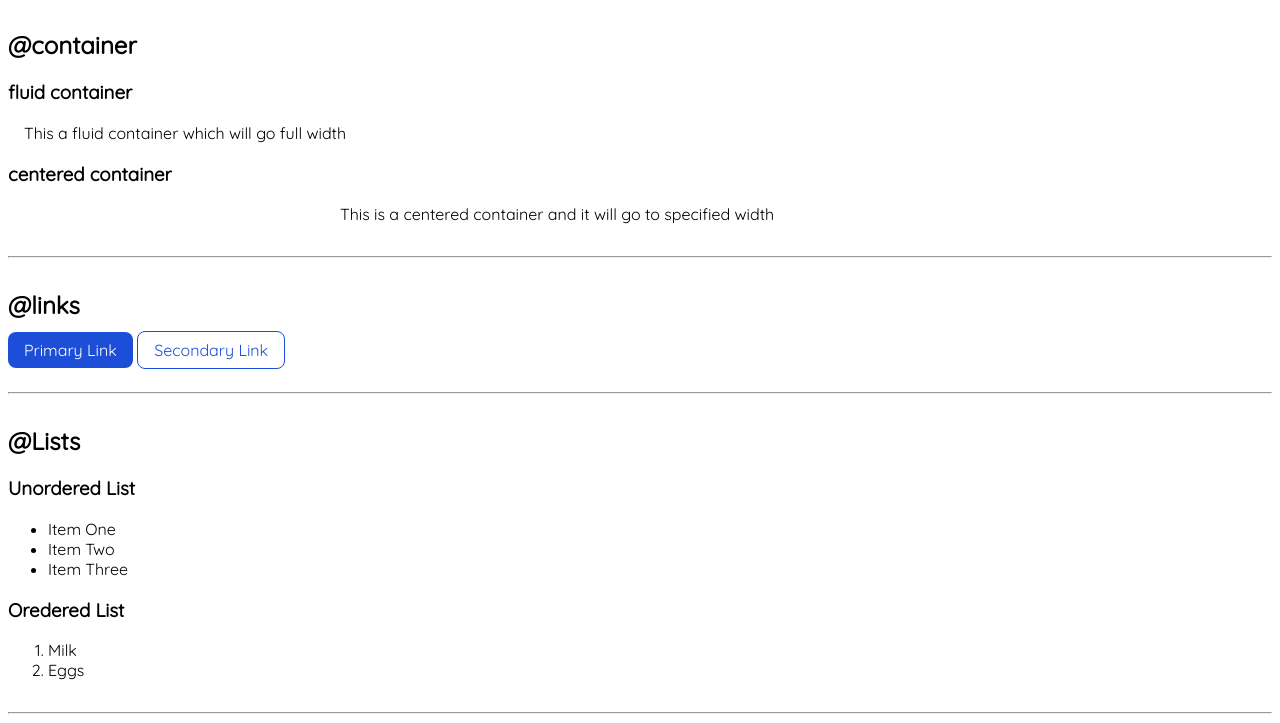
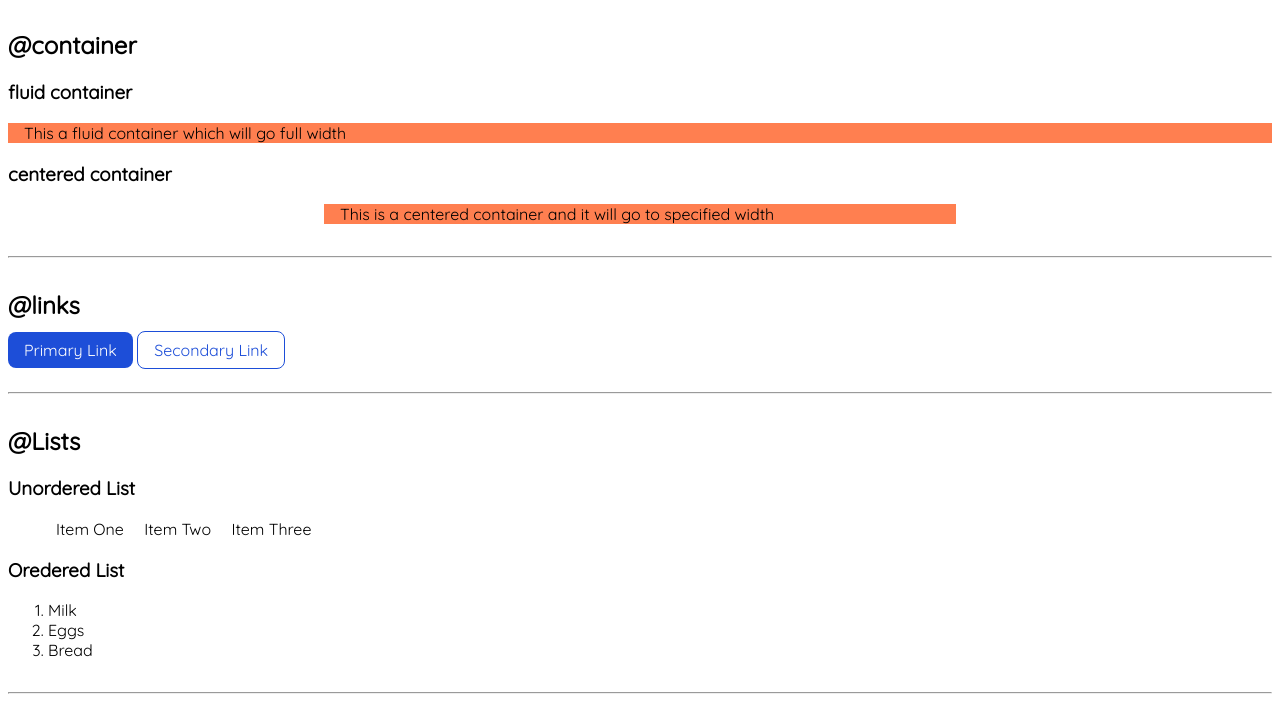
Before and after one commit to VipulGirme/vipul-girme-portfolio, a plain HTML site: page index.html in a window 1280 px wide. Shown: the part 502-1225 px from the top of the page. Drawn offline with Linux system fonts and the light colour scheme.

Commit message:
Issue Fixes

```diff
--- a/index.html
+++ b/index.html
@@ -4,13 +4,13 @@
     <meta charset="UTF-8">
     <meta http-equiv="X-UA-Compatible" content="IE=edge">
     <meta name="viewport" content="width=device-width, initial-scale=1.0">
-    <title>Vipul Girme Portfolio</title>
+    <title>Vipul Girme</title>
 
     <link href="styles.css" rel ="stylesheet"/>
 </head>
 <body>
-    <h3>Hi ! I am Vipul!</h3>
-    <h1>I work for TCS!</h1>
+    <h3>Hi ! I am Vipul !</h3>
+    <h1>I work for Dassault Systems!</h1>
     <!-- <h1 style="color: red;">I work for TCS!</h1> -->
     <p>I am attending neogcamp level zero to make a library</p>
     <hr>
@@ -40,16 +40,17 @@
     <h2>@Lists</h2>
 
     <h3>Unordered List</h3>
-    <ul>
-        <li>Item One</li>
-        <li>Item Two</li>
-        <li>Item Three</li>
+    <ul class="list-non-bullet">
+        <li class="list-item-inline">Item One</li>
+        <li class="list-item-inline">Item Two</li>
+        <li class="list-item-inline"> Item Three</li>
     </ul>
 
     <h3>Oredered List</h3>
-    <ol>
+    <ol class="">
         <li>Milk</li>
         <li>Eggs</li>
+        <li>Bread</li>
     </ol>
 
 
--- a/styles.css
+++ b/styles.css
@@ -16,10 +16,11 @@ hr {
 .container-center {
     max-width: 600px;
     margin: auto;
+    background-color: coral;
 }
 
 .container-fluid {
-
+    background-color: coral;
 }
 /** Link **/
 .link{
@@ -37,3 +38,12 @@ hr {
     border-radius: 0.5rem;
     border: 1px solid;
 }
+
+.list-non-bullet {
+    list-style: none;
+}
+
+.list-item-inline {
+    display: inline;
+    padding: 0rem 0.5rem;
+}
```
